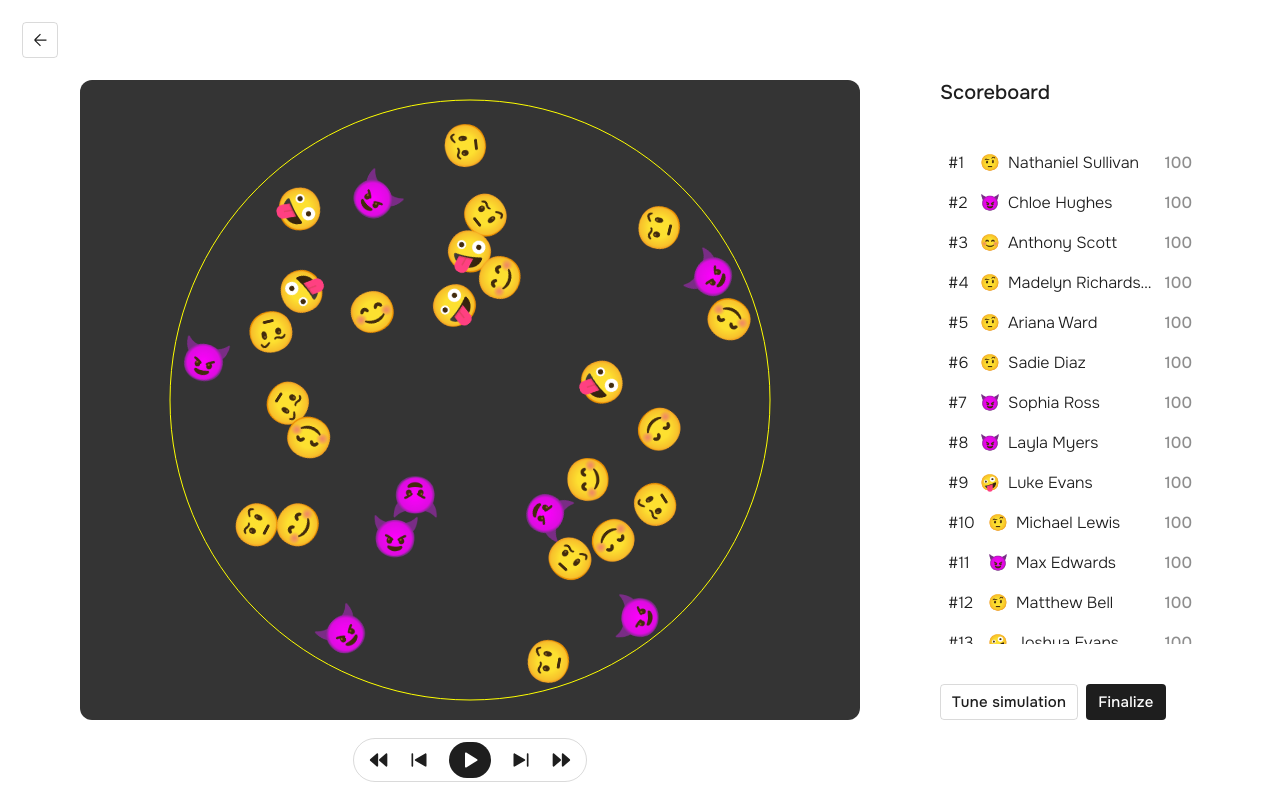
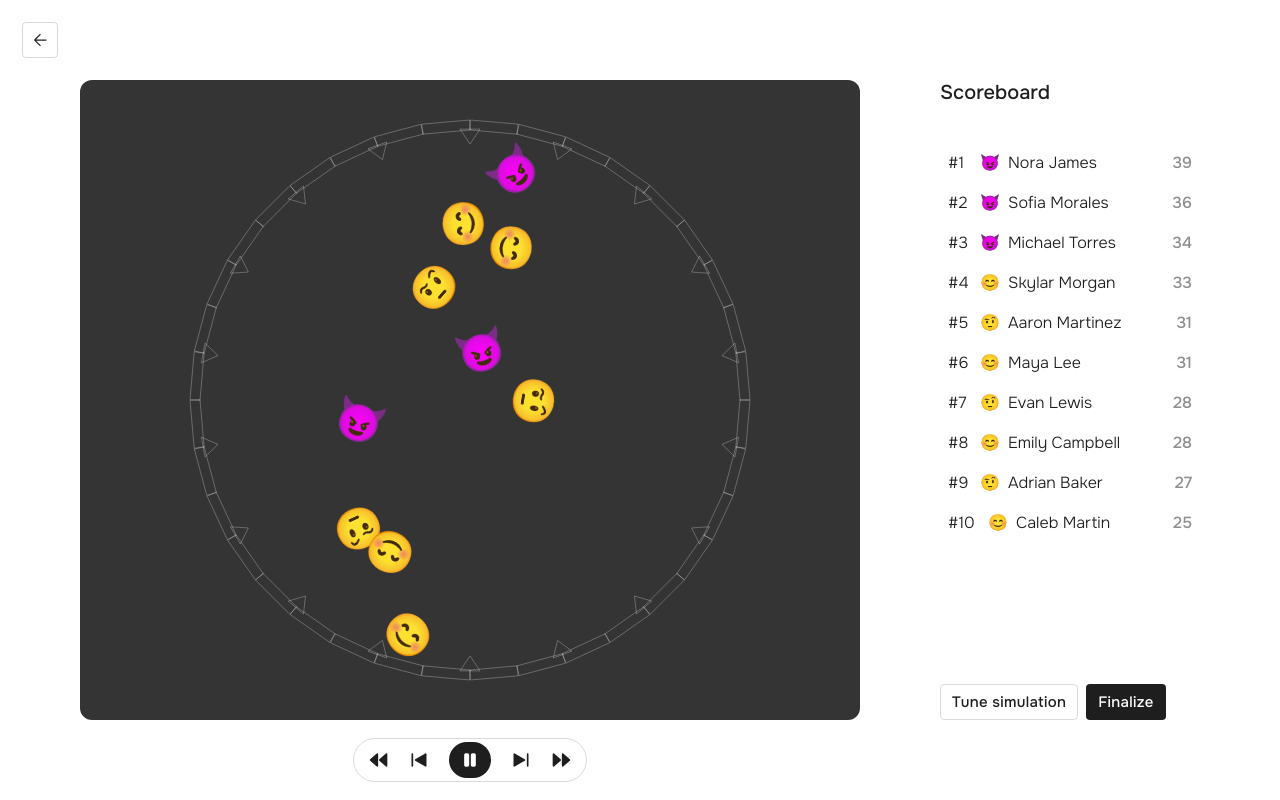
Before and after one commit to andrew-owlgrim/game-theory, a React (Vite) app: page /game in a window 1280 px wide. Built offline with nearby package versions, Linux system fonts and the light colour scheme; a web font is replaced by a local one.

Commit message:
some mechanics

```diff
--- a/src/game/boundary.js
+++ b/src/game/boundary.js
@@ -19,6 +19,8 @@ export default class Boundary extends Entity {
       size / 2,
       segments
     );
+
+    // this.render = { stroke: "#fff4" };
   }
 
   render({ size, scale, ...props }) {
@@ -36,6 +38,7 @@ export default class Boundary extends Entity {
 function createCircularBoundary(cx, cy, radius, segments) {
   const angleStep = (2 * Math.PI) / segments;
   const composite = Composite.create();
+  // const walls = [];
 
   for (let i = 0; i < segments; i++) {
     const angle = i * angleStep;
@@ -59,6 +62,7 @@ function createCircularBoundary(cx, cy, radius, segments) {
       }
     );
     Composite.add(composite, wall);
+    // walls.push(wall);
   }
 
   return composite;
--- a/src/game/cfg.js
+++ b/src/game/cfg.js
@@ -1,12 +1,41 @@
 const gameCfg = {
+  layers: ["boundaries", "persons", "effects"],
+  minSpeed: 0.1,
+  maxSpeed: 10,
+
   moveSpeed: 2,
-  msCorrectionForce: 1, // forse that corrects move speed
+  msCorrectionForce: 2, // forse that corrects move speed
+
   room: 5,
-  boundarySize: 600,
+  boundarySize: 550,
   personSize: 40,
-  layers: ["boundaries", "persons", "effects"],
-  population: 30,
-  initialScore: 100,
+  population: 10,
+  initialScore: 25,
+
+  death: true,
+  lifespan: 200,
+
+  payoffs: {
+    true: {
+      true: [2, 2],
+      false: [-1, 3],
+    },
+    false: {
+      true: [3, -1],
+      false: [-1, -1],
+    },
+  },
+
+  entropy: false,
+  entropyFrequence: 10,
+  entropyValue: -10,
+
+  distribution: {
+    kind: 1,
+    villain: 1,
+    imitator: 1,
+    random: 0,
+  },
 };
 
 export default gameCfg;
--- a/src/game/entity.js
+++ b/src/game/entity.js
@@ -11,8 +11,8 @@ export default class Entity {
     this.id = ID.generate();
     this.body = body;
 
-    this._position = position;
-    this._rotation = rotation;
+    this.position = position;
+    this.rotation = rotation;
 
     this.size = size;
     this.visible = true;
@@ -20,33 +20,21 @@ export default class Entity {
     this.layer = layer;
   }
 
-  // Геттер и сеттер для позиции
-  get position() {
+  getPosition() {
     if (this.body) return this.body.position;
-    return this._position;
+    else return this.position;
   }
 
-  set position(newPosition) {
-    if (this.body) {
-      // Обновление позиции тела, если оно связано с физическим движком
-      Matter.Body.setPosition(this.body, newPosition);
-    } else {
-      this._position = newPosition;
-    }
+  getSize() {
+    return this.size;
   }
 
-  // Геттер и сеттер для угла
-  get rotation() {
+  getRotation() {
     if (this.body) return this.body.angle;
-    return this._rotation;
+    return this.rotation;
   }
 
-  set rotation(newRotation) {
-    if (this.body) {
-      // Обновление угла тела
-      Matter.Body.setAngle(this.body, newRotation);
-    } else {
-      this._rotation = newRotation;
-    }
+  render() {
+    throw new Error("render() must be implemented by subclasses.");
   }
 }
--- a/src/game/gameManager.js
+++ b/src/game/gameManager.js
@@ -1,6 +1,13 @@
-import Matter, { Body, Composite } from "matter-js";
+import Matter, { Body, Composite, Events } from "matter-js";
 import Boundary from "./boundary";
 import Person from "./person";
+import { getRandomWeightedStrategy } from "./strategy";
+import {
+  getRandomVelocity,
+  getRandomPosition,
+  createObjectsInCircle,
+} from "./gameUtils";
+import Wall from "./wall";
 
 export default class GameManager {
   constructor({ engine, entities, camera, cfg }) {
@@ -9,9 +16,11 @@ export default class GameManager {
     this.camera = camera;
     this.cfg = cfg;
 
-    this.engine.gravity.x = 0;
-    this.engine.gravity.y = 0;
-    this.engine.gravity.scale = 0;
+    this.toInteract = [];
+    this.totalInteractions = 0;
+    this.entropyApplied = false;
+
+    this.persons = [];
 
     this.init();
   }
@@ -19,14 +28,67 @@ export default class GameManager {
   // Lifecycle
 
   init() {
+    this.engine.gravity.x = 0;
+    this.engine.gravity.y = 0;
+    this.engine.gravity.scale = 0;
+
     this.createBoundary();
+
     for (let i = 0; i < this.cfg.population; i++) {
       this.createPerson();
     }
+
+    Events.trigger(this, "updatePersons", {
+      persons: this.getPersons(),
+    });
+
+    Events.on(this.engine, "collisionStart", (e) => {
+      e.pairs.forEach(({ bodyA, bodyB }) => {
+        if (bodyA.label === "personBody" && bodyB.label === "personBody")
+          this.toInteract.push([bodyA.person, bodyB.person]);
+      });
+    });
   }
 
   loop() {
     this.applySpeedCorrection();
+    let personsChanged = false;
+    const persons = this.getPersons();
+
+    // Interactions
+    if (this.toInteract.length > 0) {
+      while (this.toInteract.length > 0) {
+        const [person1, person2] = this.toInteract.shift();
+        this.interaction(person1, person2);
+        this.totalInteractions++;
+      }
+      personsChanged = true;
+    }
+
+    // Entropy
+    if (this.cfg.entropy) {
+      this.applyEntropy();
+      if (this.entropyApplied) personsChanged = true;
+    }
+
+    // Evolution
+    persons.forEach((person) => {
+      if (person.score <= 0) {
+        this.removePerson(person);
+        this.createPerson();
+        personsChanged = true;
+      }
+    });
+
+    // Death
+    if (this.cfg.death) personsChanged = this.applyDeath(personsChanged);
+    console.log(this.persons[0].name, this.persons[0].totalInteractions);
+
+    // Update event
+    if (personsChanged)
+      Events.trigger(this, "updatePersons", {
+        persons: this.getPersons(),
+      });
   }
 
   // Entities
@@ -36,10 +98,11 @@ export default class GameManager {
       position: getRandomPosition(
         0,
         0,
-        this.cfg.boundarySize / 2 - this.cfg.personSize / 2
+        this.cfg.boundarySize / 3 - this.cfg.personSize / 3
       ),
       size: this.cfg.personSize,
       score: this.cfg.initialScore,
+      strategy: getRandomWeightedStrategy(this.cfg.distribution),
     });
 
     const { vx, vy } = getRandomVelocity(this.cfg.moveSpeed);
@@ -47,10 +110,15 @@ export default class GameManager {
 
     this.entities.push(person);
     Composite.add(this.engine.world, person.body);
+    this.persons.push(person);
   }
 
   removePerson(person) {
-    this.entities = this.entities.filter((entity) => entity !== person);
+    const index = this.entities.indexOf(person);
+    if (index !== -1) {
+      this.entities.splice(index, 1); // Удаляем объект из текущего массива
+    }
+    this.persons = this.persons.filter((item) => item !== person);
     if (person.body) {
       Matter.Composite.remove(this.engine.world, person.body);
     }
@@ -61,17 +129,76 @@ export default class GameManager {
   }
 
   createBoundary() {
-    const boundary = new Boundary({
-      position: { x: 0, y: 0 },
-      size: this.cfg.boundarySize,
-      segments: 36,
-    });
-    Composite.add(this.engine.world, boundary.composite);
-    this.entities.push(boundary);
-    this.boundary = boundary;
+    let walls = [];
+    walls = walls.concat(
+      createObjectsInCircle(
+        0,
+        0,
+        this.cfg.boundarySize / 2,
+        36,
+        (props) => new Wall({ ...props })
+      )
+    );
+    walls = walls.concat(
+      createObjectsInCircle(
+        0,
+        0,
+        this.cfg.boundarySize / 2 - 5,
+        18,
+        (props) =>
+          new Wall({ ...props, size: { x: 20, y: 15 }, shape: "triangle" })
+      )
+    );
+
+    const bodies = walls.map((wall) => wall.body);
+    Composite.add(this.engine.world, bodies);
+    this.entities.push(...walls);
   }
 
-  //
+  // Game logic
+
+  interaction(personA, personB) {
+    const decisionA = personA.decide(personB);
+    const decisionB = personB.decide(personA);
+
+    personA.addInteraction(personB, decisionA, decisionB);
+    personB.addInteraction(personA, decisionB, decisionA);
+
+    const [payoffA, payoffB] = this.cfg.payoffs[decisionA][decisionB];
+
+    personA.score += payoffA;
+    personB.score += payoffB;
+
+    // console.log(
+    //   `${personA.name} (${decisionA}) vs ${personB.name} (${decisionB}): ${payoffA} / ${payoffB}`
+    // );
+  }
+
+  applyEntropy() {
+    if (
+      this.totalInteractions % this.cfg.entropyFrequence === 0 &&
+      this.totalInteractions > 0
+    ) {
+      if (!this.entropyApplied) {
+        const persons = this.getPersons();
+        persons.forEach((person) => (person.score += this.cfg.entropyValue));
+        this.entropyApplied = true;
+      }
+    } else this.entropyApplied = false;
+  }
+
+  applyDeath(personsChanged) {
+    this.persons.forEach((person) => {
+      if (person.totalInteractions >= this.cfg.lifespan) {
+        this.removePerson(person);
+        this.createPerson();
+        this.personsChanged = true;
+      }
+    });
+    return personsChanged;
+  }
+
+  //Physics
 
   applySpeedCorrection() {
     this.entities.forEach((entity) => {
@@ -122,20 +249,3 @@ export default class GameManager {
     }
   }
 }
-
-// Utils
-
-function getRandomPosition(centerX, centerY, radius) {
-  const theta = Math.random() * 2 * Math.PI; // Случайный угол
-  const r = Math.sqrt(Math.random()) * radius; // Радиус с учётом равномерного распределения
-  const x = centerX + r * Math.cos(theta);
-  const y = centerY + r * Math.sin(theta);
-  return { x, y };
-}
-
-function getRandomVelocity(speed) {
-  const theta = Math.random() * 2 * Math.PI; // Случайный угол
-  const vx = speed * Math.cos(theta);
-  const vy = speed * Math.sin(theta);
-  return { vx, vy };
-}
--- /dev/null
+++ b/src/game/gameUtils.js
@@ -0,0 +1,37 @@
+export function getRandomPosition(centerX, centerY, radius) {
+  const theta = Math.random() * 2 * Math.PI; // Случайный угол
+  const r = Math.sqrt(Math.random()) * radius; // Радиус с учётом равномерного распределения
+  const x = centerX + r * Math.cos(theta);
+  const y = centerY + r * Math.sin(theta);
+  return { x, y };
+}
+
+export function getRandomVelocity(speed) {
+  const theta = Math.random() * 2 * Math.PI; // Случайный угол
+  const vx = speed * Math.cos(theta);
+  const vy = speed * Math.sin(theta);
+  return { vx, vy };
+}
+
+export function createObjectsInCircle(cx, cy, radius, segments, callback) {
+  const angleStep = (2 * Math.PI) / segments;
+  const objects = [];
+
+  for (let i = 0; i < segments; i++) {
+    const angle = i * angleStep;
+    const x = cx + radius * Math.cos(angle);
+    const y = cy + radius * Math.sin(angle);
+    const nextX = cx + radius * Math.cos(angle + angleStep);
+    const nextY = cy + radius * Math.sin(angle + angleStep);
+
+    const object = callback({
+      position: { x: (x + nextX) / 2, y: (y + nextY) / 2 },
+      size: { x: Math.sqrt((nextX - x) ** 2 + (nextY - y) ** 2), y: 10 },
+      rotation: Math.atan2(nextY - y, nextX - x) + Math.PI,
+    });
+
+    objects.push(object);
+  }
+
+  return objects;
+}
--- a/src/game/person.jsx
+++ b/src/game/person.js
@@ -18,23 +18,29 @@ export default class Person extends Entity {
     super({ size, ...props });
 
     this.body = createPersonBody(position, size);
+    this.body.person = this;
     this.layer = "persons";
 
     this.name = name;
     this.strategy = strategy;
     this.score = score;
+    this.totalInteractions = 0;
 
     this.interactions = {};
     this.memory = {};
   }
 
   decide(person) {
-    this.strategy.decide(this.interactions[person.id] || [], this.memory);
+    return this.strategy.decide(
+      this.interactions[person.id] || [],
+      this.memory
+    );
   }
 
   addInteraction(person, myMove, hisMove) {
     if (!this.interactions[person.id]) this.interactions[person.id] = [];
     this.interactions[person.id].push([myMove, hisMove]);
+    this.totalInteractions++;
   }
 
   render(props) {
@@ -52,6 +58,7 @@ export default class Person extends Entity {
 
 function createPersonBody(position, size) {
   return Bodies.circle(position.x, position.y, size / 2, {
+    label: "personBody",
     restitution: 1,
     friction: 0,
     frictionStatic: 0,
--- a/src/game/renderer.js
+++ b/src/game/renderer.js
@@ -3,17 +3,16 @@ export default class Renderer {
     this.canvas = canvas;
     this.context = canvas.getContext("2d");
 
-    this.entities = entities; // Объект с игровыми сущностями
-    this.layers = layers; // Массив слоёв, которые нужно отрендерить
-    this.camera = camera; // Ссылка на камеру
+    this.entities = entities;
+    this.layers = layers;
+    this.camera = camera;
 
-    this.isRunning = false; // Статус рендера
-    this.animationFrameId = null; // ID текущего requestAnimationFrame
+    this.isRunning = false;
+    this.animationFrameId = null;
 
-    // Resize observer для слежения за изменением размеров canvas
     this.resizeObserver = new ResizeObserver(() => this.resizeCanvas());
     this.resizeObserver.observe(this.canvas);
-    this.resizeCanvas(); // Устанавливаем начальные размеры
+    this.resizeCanvas();
   }
 
   // Clear
@@ -43,54 +42,37 @@ export default class Renderer {
   // Render
 
   getEntitiesByLayer() {
-    // Группируем сущности по слоям
     return this.layers.flatMap((layer) =>
       this.entities.filter((entity) => entity.layer === layer)
     );
   }
 
-  // Render
-
   render() {
     this.clearCanvas();
     this.applyCamera();
 
-    // Получаем сущности, отсортированные по слоям
     const sortedEntities = this.getEntitiesByLayer();
 
-    // Рендерим каждую сущность, вызывая её метод render
     sortedEntities.forEach((entity) => {
       if (typeof entity.render === "function") {
-        const screenPosition = this.getScreenPosition(entity.position);
-        const screenSize = this.getScreenSize(entity.size);
         entity.render({
           context: this.context,
-          position: screenPosition,
-          size: screenSize,
-          rotation: entity.rotation || 0,
+          position: entity.getPosition(),
+          size: entity.getSize(),
+          rotation: entity.getRotation() || 0,
           scale: this.camera.scale,
+        });
+      }
+      if (typeof entity.render === "object") {
+        renderBody({
+          context: this.context,
+          body: entity.body,
+          ...entity.render,
         });
       }
     });
 
     this.resetCamera();
-  }
-
-  getScreenPosition(worldPosition) {
-    const { position: cameraPosition, scale } = this.camera;
-    return {
-      x: (worldPosition.x - cameraPosition.x) * scale,
-      y: (worldPosition.y - cameraPosition.y) * scale,
-    };
-  }
-
-  getScreenSize(worldSize) {
-    if (typeof worldSize === "number") return worldSize * this.camera.scale;
-    if (typeof worldSize === "object")
-      return {
-        x: worldSize.x * this.camera.scale,
-        y: worldSize.y * this.camera.scale,
-      };
   }
 
   // Loop
@@ -121,14 +103,13 @@ export default class Renderer {
     const { canvas } = this;
     const { width, height } = canvas.getBoundingClientRect();
 
-    // Устанавливаем фактические размеры canvas
     canvas.width = Math.floor(width);
     canvas.height = Math.floor(height);
   }
 
   // Destroy
 
-  clear() {
+  destroy() {
     this.stop();
     if (this.resizeObserver) {
       this.resizeObserver.disconnect();
@@ -136,3 +117,50 @@ export default class Renderer {
     }
   }
 }
+
+/**
+ * Рендерит физическое тело на канвасе.
+ * @param {CanvasRenderingContext2D} context - Контекст канваса для рисования.
+ * @param {Body} body - Физическое тело Matter.js.
+ * @param {string} fillStyle - Цвет заливки.
+ * @param {string} strokeStyle - Цвет обводки.
+ * @param {number} lineWidth - Ширина линии.
+ */
+function renderBody({
+  context,
+  body,
+  fillStyle,
+  strokeStyle,
+  lineWidth = 1,
+} = {}) {
+  const { vertices } = body;
+
+  context.save();
+  context.beginPath();
+
+  // Перемещаемся к первой вершине
+  const firstVertex = vertices[0];
+  context.moveTo(firstVertex.x, firstVertex.y);
+
+  // Проходим через остальные вершины
+  for (let i = 1; i < vertices.length; i++) {
+    const vertex = vertices[i];
+    context.lineTo(vertex.x, vertex.y);
+  }
+
+  // Замыкаем фигуру
+  context.closePath();
+
+  // Заливаем и обводим
+  if (fillStyle) {
+    context.fillStyle = fillStyle;
+    context.fill();
+  }
+  if (strokeStyle) {
+    context.strokeStyle = strokeStyle;
+    context.lineWidth = lineWidth;
+    context.stroke();
+  }
+
+  context.restore();
+}
--- a/src/game/strategy.js
+++ b/src/game/strategy.js
@@ -1,22 +1,21 @@
-import { random } from "@/utils/common";
+import { random, randomWeighted } from "@/utils/common";
 
 // Semantics
 
-const Move = {
+const MOVE = {
   my: 0,
   his: 1,
 };
 
-const Decision = {
+const DECISION = {
   cooperate: true,
-  decieve: false,
+  deceive: false,
 };
 
 // Class
 
 class Strategy {
-  constructor({ key, name, emoji, description, decide, color } = {}) {
-    this.key = key;
+  constructor({ name, emoji, description, decide, color } = {}) {
     this.name = name;
     this.emoji = emoji;
     this.color = color;
@@ -27,31 +26,28 @@ class Strategy {
 
 // Strategies
 
-const strategies = [
-  new Strategy({
-    key: "kind",
+const strategies = {
+  kind: new Strategy({
     name: { en: "Kind" },
     emoji: "😊",
     color: "pink",
     description: "Always cooperates no matter what",
     decide: function () {
-      return Decision.cooperate;
+      return DECISION.cooperate;
     },
   }),
 
-  new Strategy({
-    key: "villian",
-    name: { en: "Villian", ua: "Негідник", ru: "Злодей" },
+  villain: new Strategy({
+    name: { en: "Villain", ua: "Негідник", ru: "Злодей" },
     emoji: "😈",
     color: "purple",
     description: "Always decieves",
     decide: function () {
-      return Decision.decieve;
+      return DECISION.deceive;
     },
   }),
 
-  new Strategy({
-    key: "random",
+  random: new Strategy({
     name: { en: "Trickster" },
     emoji: "🤪",
     color: "orange", //to do gradient
@@ -61,25 +57,36 @@ const strategies = [
     },
   }),
 
-  new Strategy({
-    key: "imitator",
+  imitator: new Strategy({
     name: { en: "Mimicker", ua: "Імітатор", ru: "Подражатель" },
     emoji: "🤨",
     color: "blue",
     description: "Always decieves",
     decide: function (interactions) {
       if (interactions.length === 0) return true;
-      else return interactions[interactions.length - 1][Move.his];
+      else return interactions[interactions.length - 1][MOVE.his];
     },
   }),
-];
+};
 
 // Random strategy
 
 function getRandomStrategy() {
-  return strategies[random(strategies.length)];
+  const values = Object.values(strategies);
+  return values[random(values.length)];
+}
+
+function getRandomWeightedStrategy(distribution) {
+  const randomStrategy = randomWeighted(distribution);
+  return strategies[randomStrategy];
 }
 
 //
 
-export { strategies, getRandomStrategy };
+export {
+  strategies,
+  getRandomStrategy,
+  getRandomWeightedStrategy,
+  DECISION,
+  MOVE,
+};
--- /dev/null
+++ b/src/game/wall.js
@@ -0,0 +1,77 @@
+import { Bodies, Body } from "matter-js";
+import Entity from "./entity";
+
+// Entity
+
+export default class Wall extends Entity {
+  constructor({
+    position = { x: 0, y: 0 },
+    size = { x: 100, y: 100 },
+    rotation = 0,
+    shape,
+    ...props
+  } = {}) {
+    super({
+      position,
+      size,
+      rotation,
+      ...props,
+    });
+
+    this.body = createWallBody({ position, size, rotation, shape });
+
+    this.layer = "boundaries";
+    this.render = { strokeStyle: "#fff4" };
+  }
+}
+
+// Body
+
+function createWallBody({ position, size, rotation = 0, shape = "rectangle" }) {
+  const baseOptions = {
+    isStatic: true,
+    restitution: 1,
+    friction: 0,
+    frictionStatic: 0,
+  };
+
+  let body;
+
+  switch (shape) {
+    case "rectangle":
+      body = Bodies.rectangle(
+        position.x,
+        position.y,
+        size.x,
+        size.y,
+        baseOptions
+      );
+      break;
+
+    case "circle":
+      const radius = size.x / 2; // Радиус определяется через ширину
+      body = Bodies.circle(position.x, position.y, radius, baseOptions);
+      break;
+
+    case "triangle":
+      const halfWidth = size.x / 2;
+      const halfHeight = size.y / 2;
+      body = Bodies.fromVertices(
+        position.x,
+        position.y,
+        [
+          { x: 0, y: -halfHeight },
+          { x: -halfWidth, y: halfHeight },
+          { x: halfWidth, y: halfHeight },
+        ],
+        baseOptions
+      );
+      break;
+
+    default:
+      throw new Error(`Unknown shape: ${shape}`);
+  }
+
+  Body.setAngle(body, rotation);
+  return body;
+}
--- a/src/pages/Game/GamePage.jsx
+++ b/src/pages/Game/GamePage.jsx
@@ -18,6 +18,7 @@ import {
 } from "../../components/Icons";
 
 import content from "./GamePage.content";
+import { Events } from "matter-js";
 
 // Component
 
@@ -27,23 +28,37 @@ const GamePage = () => {
 
   const [playing, setPlaying] = useState(false);
   const [persons, setPersons] = useState([]);
+  const [game, setGame] = useState(null);
 
   const canvasRef = useRef();
 
   useEffect(() => {
-    const gameCfg = {
-      population: 30,
-    };
+    const gameCfg = {};
     const game = new Game({ canvas: canvasRef.current, cfg: gameCfg });
+    setGame(game);
+
     game.run();
+    setPlaying(true);
     setPersons(game.manager.getPersons());
 
+    const handlePersonsUpdate = ({ persons }) => {
+      setPersons(
+        // persons
+        persons.toSorted((personA, personB) => personB.score - personA.score)
+      );
+    };
+
+    Events.on(game.manager, "updatePersons", handlePersonsUpdate);
+
     return () => {
-      game.clear();
+      Events.off(game.manager, "updatePersons", handlePersonsUpdate);
+      game.destroy();
     };
   }, []);
 
   const handlePlayClick = () => {
+    if (playing) game.stop();
+    else game.run();
     setPlaying(!playing);
   };
 
@@ -59,7 +74,7 @@ const GamePage = () => {
         <div className="margin bottom">
           <div className="player-controls">
             <Button variant="bare" round>
-              <TrackPrevFilledIcon />
+              <TrackPrevFilledIcon onClick={() => game.slowDown()} />
             </Button>
             <Button variant="bare" round>
               <SkipBackFilledIcon />
@@ -71,7 +86,7 @@ const GamePage = () => {
               <SkipForwardFilledIcon />
             </Button>
             <Button variant="bare" round>
-              <TrackNextFilledIcon />
+              <TrackNextFilledIcon onClick={() => game.speedUp()} />
             </Button>
           </div>
         </div>
--- a/src/utils/common.jsx
+++ b/src/utils/common.jsx
@@ -2,9 +2,23 @@ import React from "react";
 
 // Random
 
-export const random = (range) => {
-  return Math.floor(Math.random() * range);
-};
+export function random(amount) {
+  return Math.floor(Math.random() * amount);
+}
+
+export function randomWeighted(distribution) {
+  const entries = Object.entries(distribution);
+  const totalWeight = entries.reduce((sum, [, weight]) => sum + weight, 0);
+  const random = Math.random() * totalWeight;
+
+  let cumulativeWeight = 0;
+  for (const [element, weight] of entries) {
+    cumulativeWeight += weight;
+    if (random < cumulativeWeight) {
+      return element;
+    }
+  }
+}
 
 // Angle
 
```
Also changed, not shown: src/game/game.js (+12 -2 lines).
